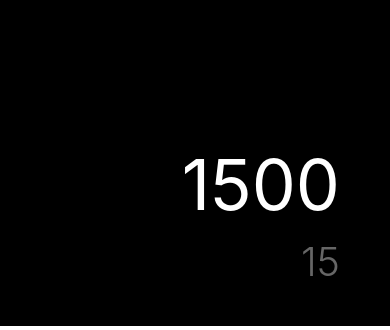
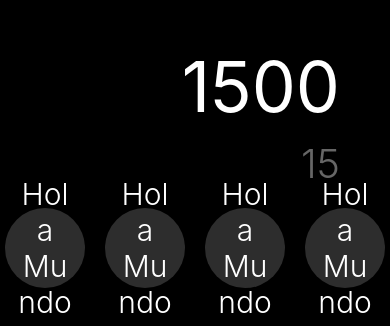
Before and after one commit to GerardoGarcia79/03-iosCalculator, a React Native app: screen / in a window 390 px wide. Shown: the part 518-848 px from the top of the page. Built offline with nearby package versions, Linux system fonts and the light colour scheme.

Commit message:
Botones y estilos

```diff
--- a/src/config/theme/app-theme.ts
+++ b/src/config/theme/app-theme.ts
@@ -34,4 +34,28 @@ export const globalStyles = StyleSheet.create({
     textAlign: 'right',
     fontWeight: '300',
   },
+
+  row: {
+    flexDirection: 'row',
+    justifyContent: 'center',
+    marginBottom: 18,
+    paddingHorizontal: 10,
+  },
+
+  button: {
+    height: 80,
+    width: 80,
+    backgroundColor: colors.darkGray,
+    borderRadius: 100,
+    justifyContent: 'center',
+    marginHorizontal: 10,
+  },
+
+  buttonText: {
+    textAlign: 'center',
+    padding: 10,
+    fontSize: 30,
+    color: 'white',
+    fontWeight: '300',
+  },
 });
--- a/src/presentation/screens/CalculatorScreen.tsx
+++ b/src/presentation/screens/CalculatorScreen.tsx
@@ -1,6 +1,6 @@
 /* eslint-disable react-native/no-inline-styles */
 import React from 'react';
-import {Text, View} from 'react-native';
+import {Pressable, Text, View} from 'react-native';
 import {globalStyles} from '../../config/theme/app-theme';
 
 export const CalculatorScreen = () => {
@@ -10,6 +10,21 @@ export const CalculatorScreen = () => {
         <Text style={globalStyles.mainResult}>1500</Text>
         <Text style={globalStyles.subResult}>15</Text>
       </View>
+
+      <View style={globalStyles.row}>
+        <Pressable style={globalStyles.button}>
+          <Text style={globalStyles.buttonText}>Hola Mundo</Text>
+        </Pressable>
+        <Pressable style={globalStyles.button}>
+          <Text style={globalStyles.buttonText}>Hola Mundo</Text>
+        </Pressable>
+        <Pressable style={globalStyles.button}>
+          <Text style={globalStyles.buttonText}>Hola Mundo</Text>
+        </Pressable>
+        <Pressable style={globalStyles.button}>
+          <Text style={globalStyles.buttonText}>Hola Mundo</Text>
+        </Pressable>
+      </View>
     </View>
   );
 };
```
